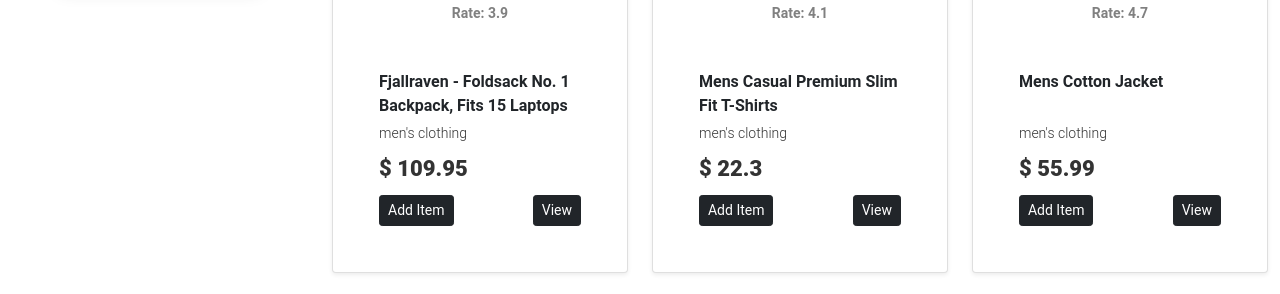
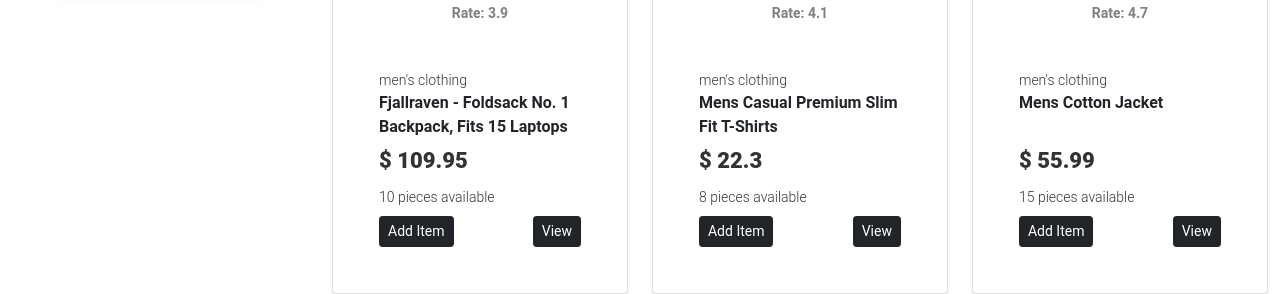
Before and after one commit to adelanegara/ecommerce-react-redux-app, a React (Create React App) app: page /shop in a window 1280 px wide. Shown: the part 409-703 px from the top of the page. Built offline with nearby package versions, Linux system fonts and the light colour scheme; data requests are answered from the project's data file.

Commit message:
shows stocks

```diff
--- a/src/Components/ShopLandingPage/index.js
+++ b/src/Components/ShopLandingPage/index.js
@@ -125,11 +125,15 @@
                         <p> Rate: {item.rating.rate}</p>
                       </div>
                       <div className="content content-product">
-                        <div className="header">{item.title}</div>
-                        <div className="category-text pb-2">
+                        <div className="category-text">
                           <span>{item.category} </span>
                         </div>
+                        <div className="header">{item.title}</div>
+
                         <div className="meta price">$ {item.price}</div>
+                        <div className="category-text pb-2">
+                          <span>{item.stocks} pieces available </span>
+                        </div>
                         <div className="form-group d-flex justify-content-between">
                           <button
                             type="button"
--- a/src/Components/ViewProducts/index.js
+++ b/src/Components/ViewProducts/index.js
@@ -76,10 +76,10 @@
         </div>
         <div className="col-6">
           <div className="content content-product shadow-sm  ">
-            <div className="product-title">{data?.title}</div>
             <div className="category-text">
               <span>{data?.category} </span>
             </div>
+            <div className="product-title">{data?.title}</div>
 
             <div className="pt-4">{data?.description}</div>
             <div className="rate pt-2">
@@ -87,6 +87,9 @@
             </div>
 
             <div className="price-text">$ {data?.price}</div>
+            <div className="category-text pt-2">
+              <span>{data?.stocks} pieces available </span>
+            </div>
             <div className="d-flex justify-content-between mt-2 bg-light align-items-center">
               <button className="btn btn-primary" onClick={subQty}>
                 -
```
